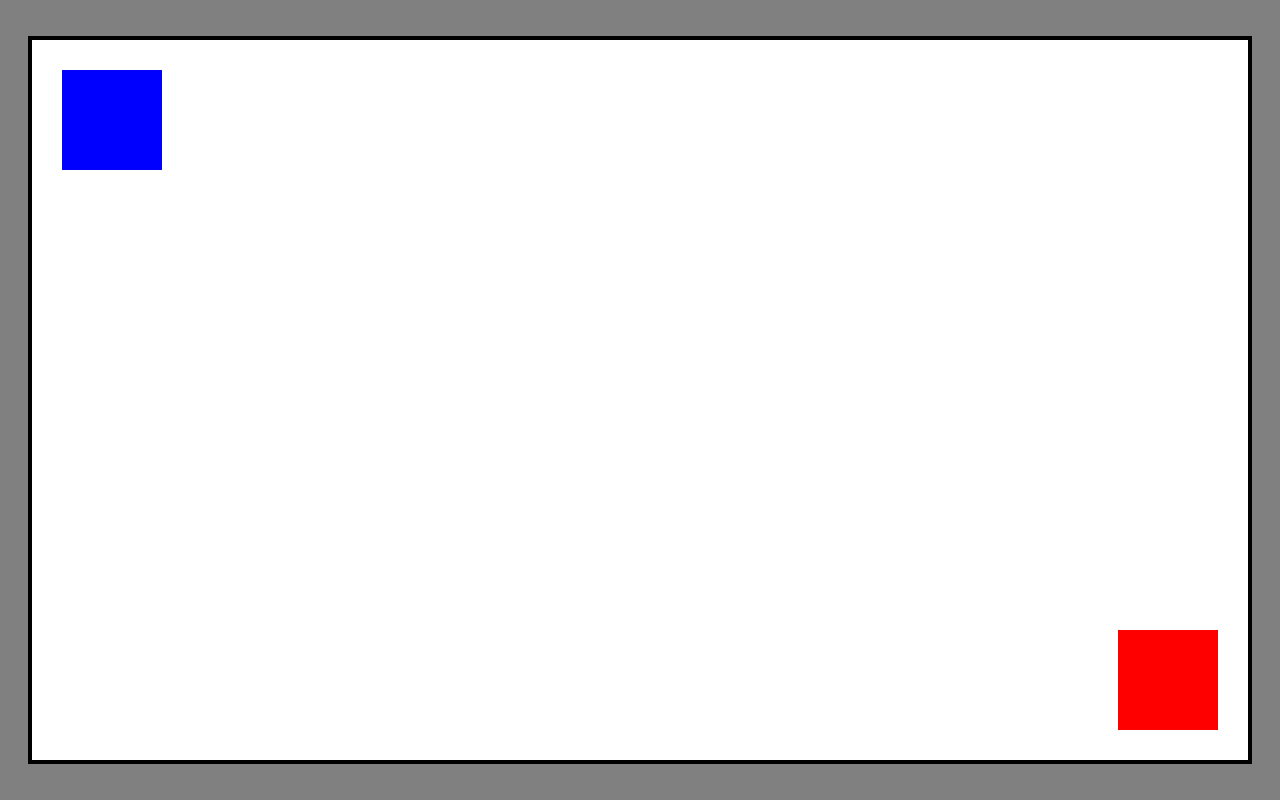
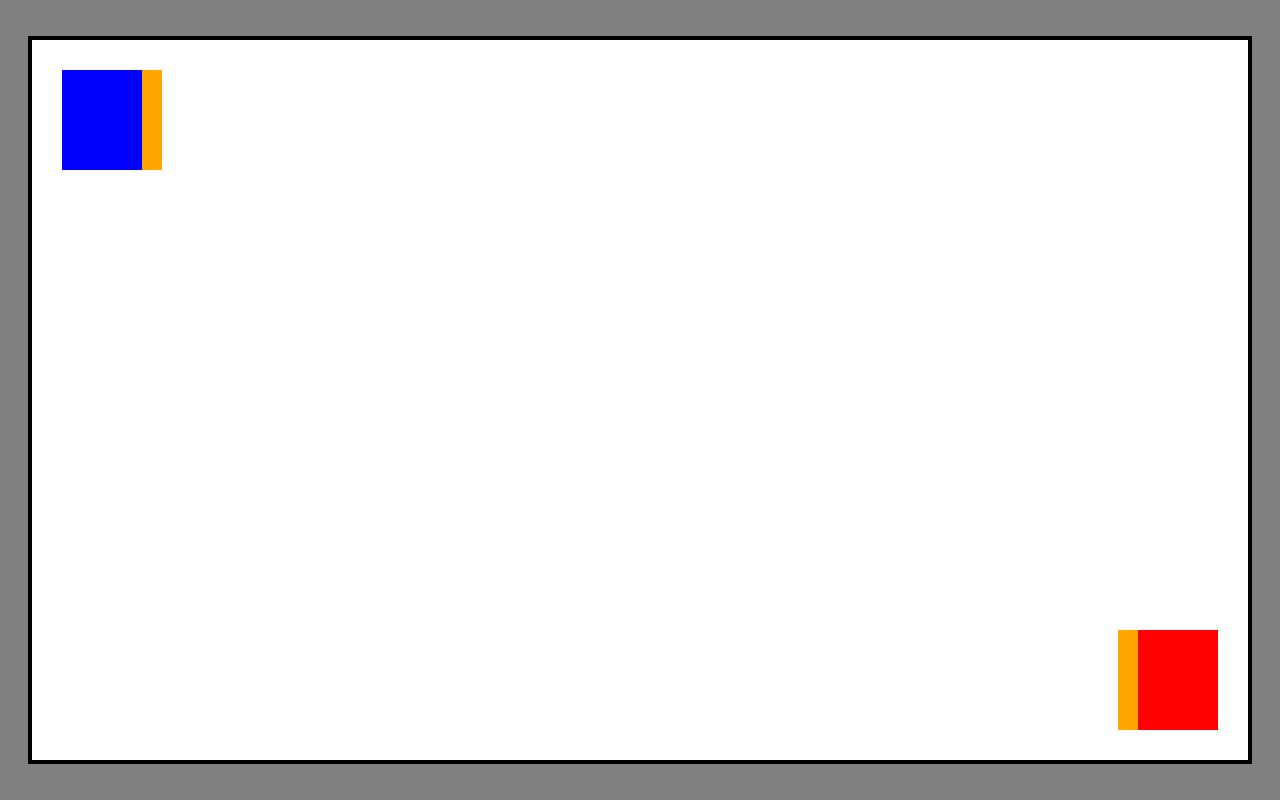
Before and after one commit to jared-at-devmountain/square-off, a React (Vite) app: page / in a window 1280 px wide. Built offline with nearby package versions, Linux system fonts and the light colour scheme.

Commit message:
gives squares weapons, which can rotate with enter/space press

```diff
--- a/src/Arena.jsx
+++ b/src/Arena.jsx
@@ -18,6 +18,8 @@ function Arena() {
     const [y1, setY1] = useState(0 + STARTING_OFFSET)
     const [x2, setX2] = useState(aWidth - SQUARE_DIMENSIONS - STARTING_OFFSET)
     const [y2, setY2] = useState(aHeight - SQUARE_DIMENSIONS - STARTING_OFFSET)
+    const [weapon1Direction, setWeapon1Direction] = useState('right')
+    const [weapon2Direction, setWeapon2Direction] = useState('left')
 
     const x1Ref = useRef()
     const y1Ref = useRef()
@@ -63,6 +65,12 @@ function Arena() {
                     break;
                 case 'd':
                     startMovement(key, direction2IntervalId, direction2Ref, setX2, () => x2Ref.current < aWidth - SQUARE_DIMENSIONS, () => x2Ref.current + STEP_DISTANCE > aWidth - SQUARE_DIMENSIONS, aWidth - SQUARE_DIMENSIONS, () => cur => cur + STEP_DISTANCE)
+                    break;
+                case 'Enter':
+                    setWeaponDirection(setWeapon1Direction)
+                    break;
+                case ' ':
+                    setWeaponDirection(setWeapon2Direction)
                     break;
                 default:
                     break;
@@ -111,16 +119,35 @@ function Arena() {
         }
     }
 
+    function setWeaponDirection(dirStateSetter) {
+        dirStateSetter(curDir => {
+            switch(curDir) {
+                case 'left':
+                    return 'up'
+                case 'up':
+                    return 'right'
+                case 'right':
+                    return 'down'
+                case 'down':
+                    return 'left'
+                default:
+                    break
+            }
+        })
+    }
+
   return (
     <div id="a" className="arena">
         <Square
             dimensions={SQUARE_DIMENSIONS}
+            weaponDirection={weapon1Direction}
             color='blue'
             x={x1}
             y={y1}
         />
         <Square
             dimensions={SQUARE_DIMENSIONS}
+            weaponDirection={weapon2Direction}
             color='red'
             x={x2}
             y={y2}
--- a/src/Square.jsx
+++ b/src/Square.jsx
@@ -1,8 +1,8 @@
-import { useState, useEffect } from 'react'
-
-function Square({color, x, y}) {
+function Square({color, x, y, weaponDirection}) {
     return (
-        <div className="square" style={{backgroundColor: color, left: x, top: y}}>
+        <div
+            className={'square ' + 'weapon-' + weaponDirection}
+            style={{backgroundColor: color, left: x, top: y}}>
         </div>
     )
 }
--- a/src/index.css
+++ b/src/index.css
@@ -24,4 +24,21 @@
     height: 100px;
     width: 100px;
     position: absolute;
+    box-sizing: border-box;
 }
+
+.weapon-left {
+    border-left: 20px solid orange;
+}
+
+.weapon-up {
+    border-top: 20px solid orange;
+}
+
+.weapon-right {
+    border-right: 20px solid orange;
+}
+
+.weapon-down {
+    border-bottom: 20px solid orange;
+}
```
